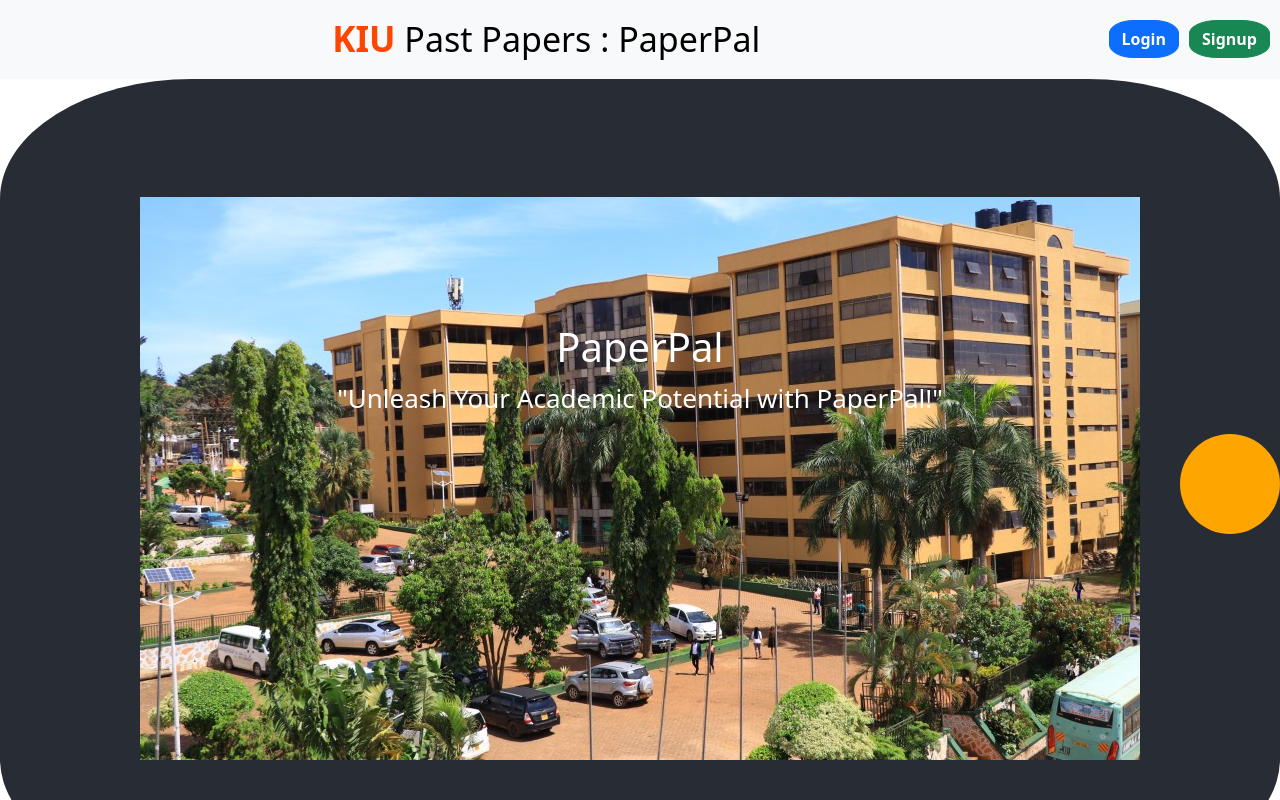
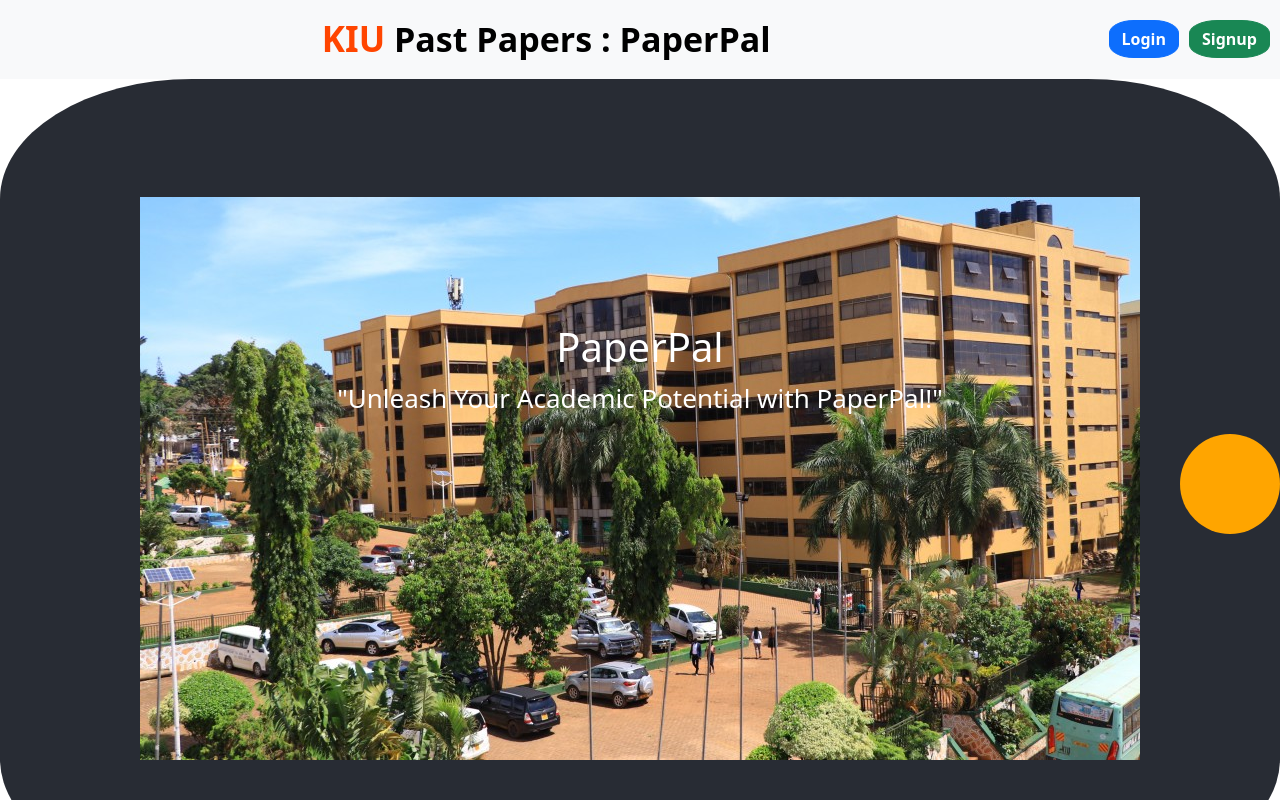
Before and after one commit to JesseOtim/Past, a React (Create React App) app: page / in a window 1280 px wide. Shown: the top 800 px of the page. Built offline with nearby package versions, Linux system fonts and the light colour scheme.

Commit message:
Refactor code

```diff
--- a/src/App.js
+++ b/src/App.js
@@ -51,7 +51,7 @@
             >
               KIU
             </span>
-            <span style={{ fontSize: "34px" }}> Past Papers : PaperPal</span>
+            <span style={{ fontSize: "34px",fontWeight:"bold"}}> Past Papers : PaperPal</span>
           </Navbar.Brand>
           <Navbar.Toggle aria-controls="basic-navbar-nav" />
         </Container>
```
